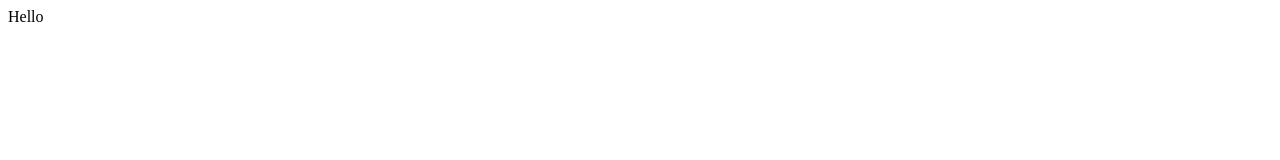
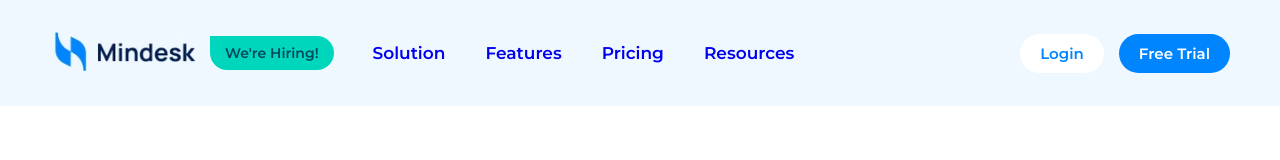
Before and after one commit to abshamim/mindex, a plain HTML site: page index.html in a window 1280 px wide. Drawn offline with Linux system fonts and the light colour scheme.

Commit message:
add codes

```diff
--- a/assets/css/style.css
+++ b/assets/css/style.css
@@ -0,0 +1,100 @@
+/* Built-in CSS start */
+*{
+    margin: 0;
+    padding: 0;
+}
+body{
+    font-family: 'Montserrat', sans-serif;
+}
+.container{
+    width: 1180px;
+    margin: 0 auto;
+}
+.row{
+    display: flex;
+}
+.align-center{
+    align-items: center;
+}
+.space-between{
+    justify-content: space-between;
+}
+.justify-start{
+    justify-content: start;
+}
+.justify-end{
+    justify-content: end;
+}
+.logo{
+    width: 25%;
+}
+.nav-menu{
+    width: 50%;
+}
+.menu-btn{
+    width: 25%;
+}
+.semi-bold{
+    font-weight: 500;
+}
+.prev-bold{
+    font-weight: 600;
+}
+.bold{
+    font-weight: 800;
+}
+.super-bold{
+    font-weight: 900;
+}
+ul li{
+    list-style: none;
+}
+a{
+    text-decoration: none;
+}
+.btn{
+    padding: 10px 20px;
+    display: inline-block;
+    border-radius: 50px;
+    border: none;
+    font-size: 15px;
+    font-weight: 600;
+}
+.btn-white{
+    background-color: #ffff;
+    color: #0085FE;
+}
+.btn-blue{
+    background-color: #0085FE;
+    color: #ffff;
+}
+
+/* Built-in CSS end*/
+/* Header Section start */
+
+#header-section{
+    padding: 30px 0;
+    background-color: #EFF7FF;
+}
+.hiring{
+    background-color: #00d6bb;
+    color: #00495B;
+    padding: 8px 15px;
+    font-size: 14px;
+    display: inline-block;
+    margin-left: 10px;
+    border-radius: 0 50px 50px 50px;
+}
+.nav-menu{
+    margin-left: 10px;
+}
+.nav-menu ul li{
+    padding: 0 20px;
+    display: inline-block;
+    font-weight: 600;
+    color: #001E4F;
+    font-size: 17px;
+}
+.menu-btn a{
+    margin-left: 15px;
+}
--- a/index.html
+++ b/index.html
@@ -4,9 +4,39 @@
     <meta charset="UTF-8">
     <meta http-equiv="X-UA-Compatible" content="IE=edge">
     <meta name="viewport" content="width=device-width, initial-scale=1.0">
-    <title>Document</title>
+    <link rel="preconnect" href="https://fonts.googleapis.com">
+    <link rel="preconnect" href="https://fonts.gstatic.com" crossorigin>
+    <link href="https://fonts.googleapis.com/css2?family=Montserrat:wght@300;400;500;600;800;900&display=swap" rel="stylesheet">
+    <link rel="stylesheet" href="assets/css/style.css">
+    <title>MinDesk</title>
 </head>
 <body>
-    Hello
+    <!-- Header section -->
+    <header id="header-section">
+        <div class="container">
+            <div class="row align-center">
+                <div class="logo row align-center">
+                    <a href="index.html">
+                        <img src="assets/images/logo.png" alt="">
+                    </a>
+                    <a href="#" class="hiring prev-bold">We're Hiring!</a>
+                </div>
+                <div class="nav-menu">
+                    <ul class="row">
+                        <li><a href="#">Solution</a></li>
+                        <li><a href="#">Features</a></li>
+                        <li><a href="#">Pricing</a></li>
+                        <li><a href="#">Resources</a></li>
+                    </ul>
+                </div>
+                <div class="menu-btn">
+                    <div class="row justify-end">
+                        <a class="btn btn-white" href="#">Login</a>
+                        <a class="btn btn-blue" href="#">Free Trial</a>
+                    </div>
+                </div>
+            </div>
+        </div>
+    </header>
 </body>
 </html>
```
